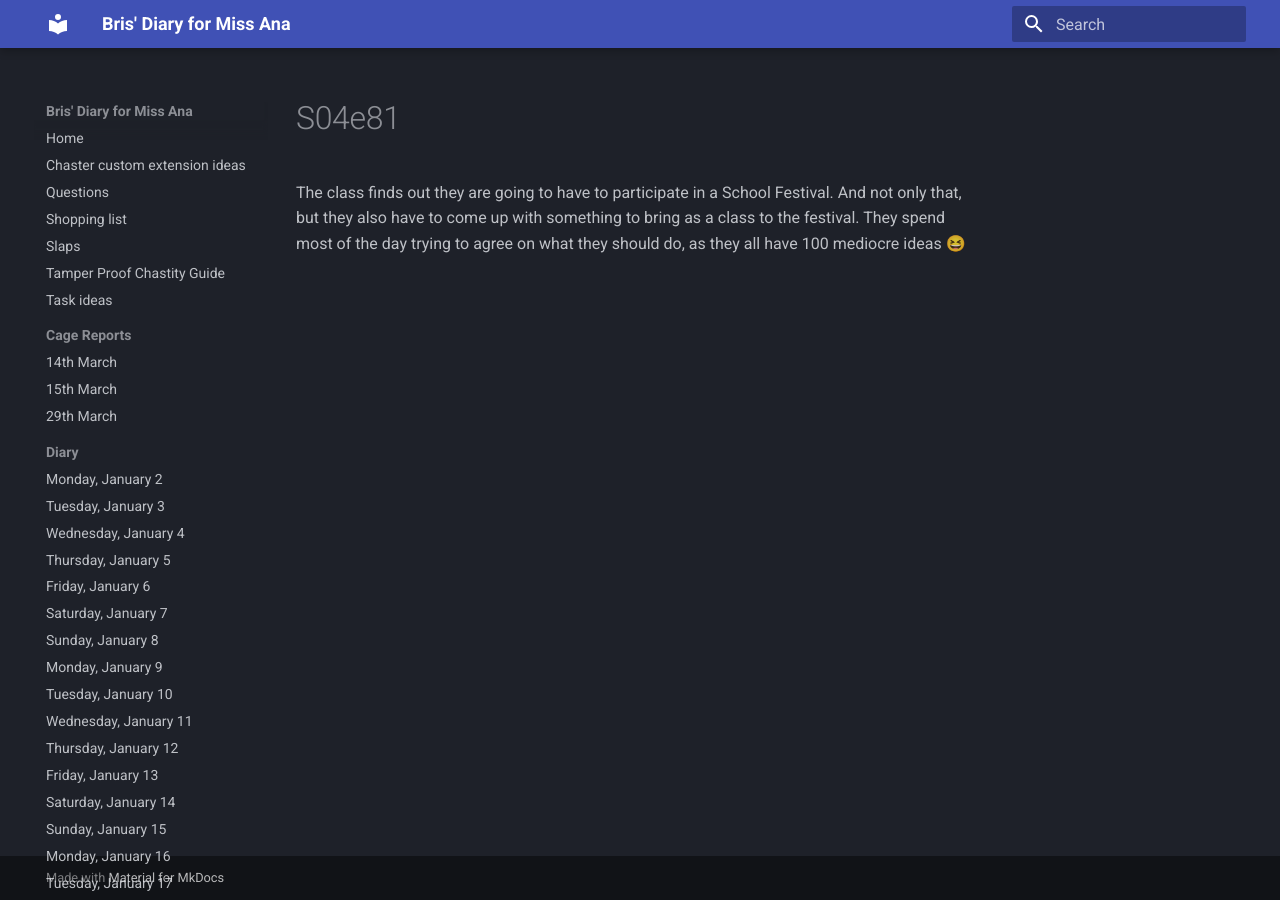
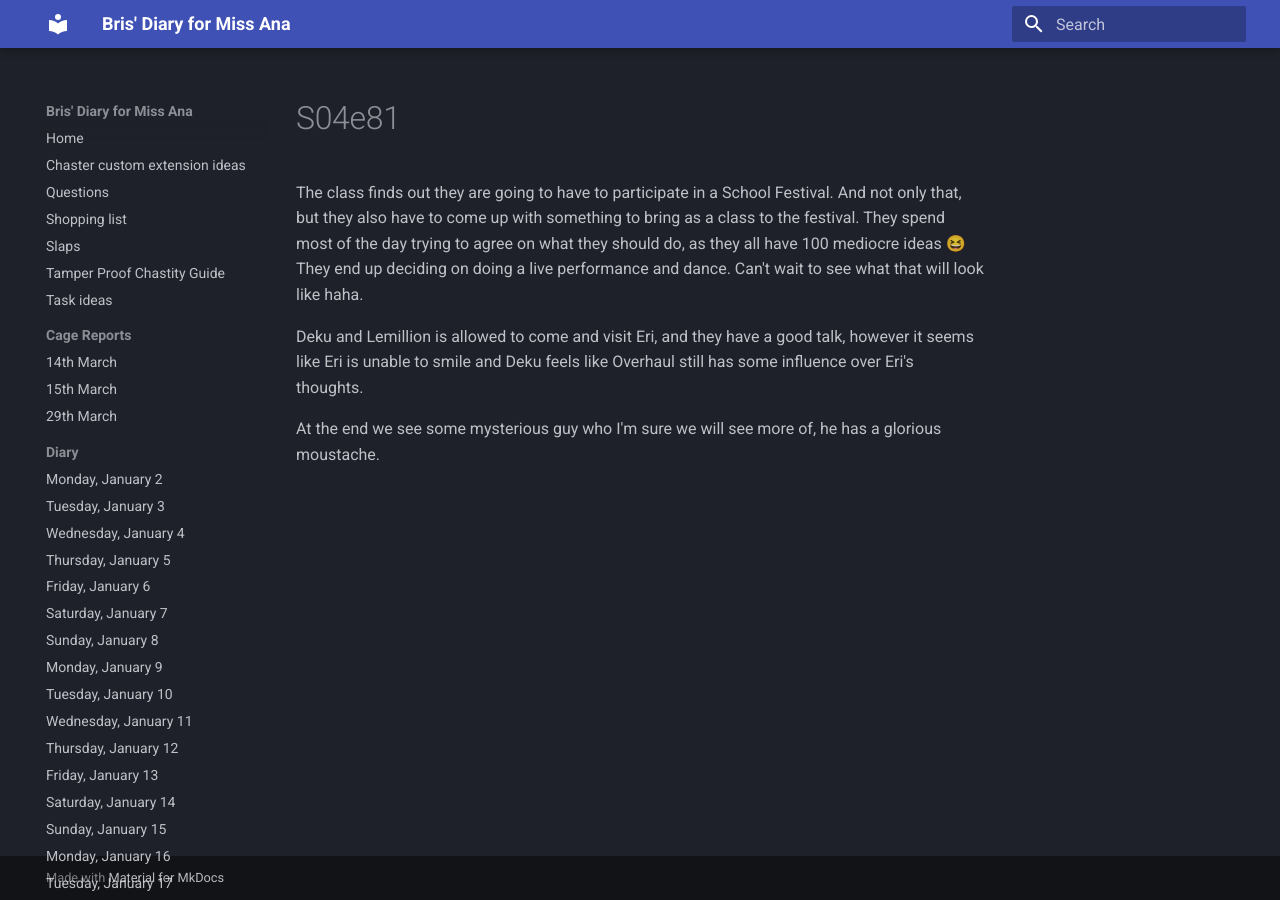
Before and after one commit to bris00/DFMA, an MkDocs documentation site: the page built from diary/Series/My Hero Academia/s04e81.md, in a window 1280 px wide. Built offline with MkDocs 1.6.1 and Material for MkDocs 9.7.7, drawn with Linux system fonts in a browser that asks for light colours.

Commit message:
vault backup: 2023-03-31 16:40:13
Affected files:
diary/.obsidian/workspace.json
diary/Series/My Hero Academia/s04e81.md

```diff
--- a/diary/Series/My Hero Academia/s04e81.md
+++ b/diary/Series/My Hero Academia/s04e81.md
@@ -1 +1,6 @@
 The class finds out they are going to have to participate in a School Festival. And not only that, but they also have to come up with something to bring as a class to the festival. They spend most of the day trying to agree on what they should do, as they all have 100 mediocre ideas 😆
+They end up deciding on doing a live performance and dance. Can't wait to see what that will look like haha.
+
+Deku and Lemillion is allowed to come and visit Eri, and they have a good talk, however it seems like Eri is unable to smile and Deku feels like Overhaul still has some influence over Eri's thoughts.
+
+At the end we see some mysterious guy who I'm sure we will see more of, he has a glorious moustache.
```
Also changed, not shown: 1 other file.
